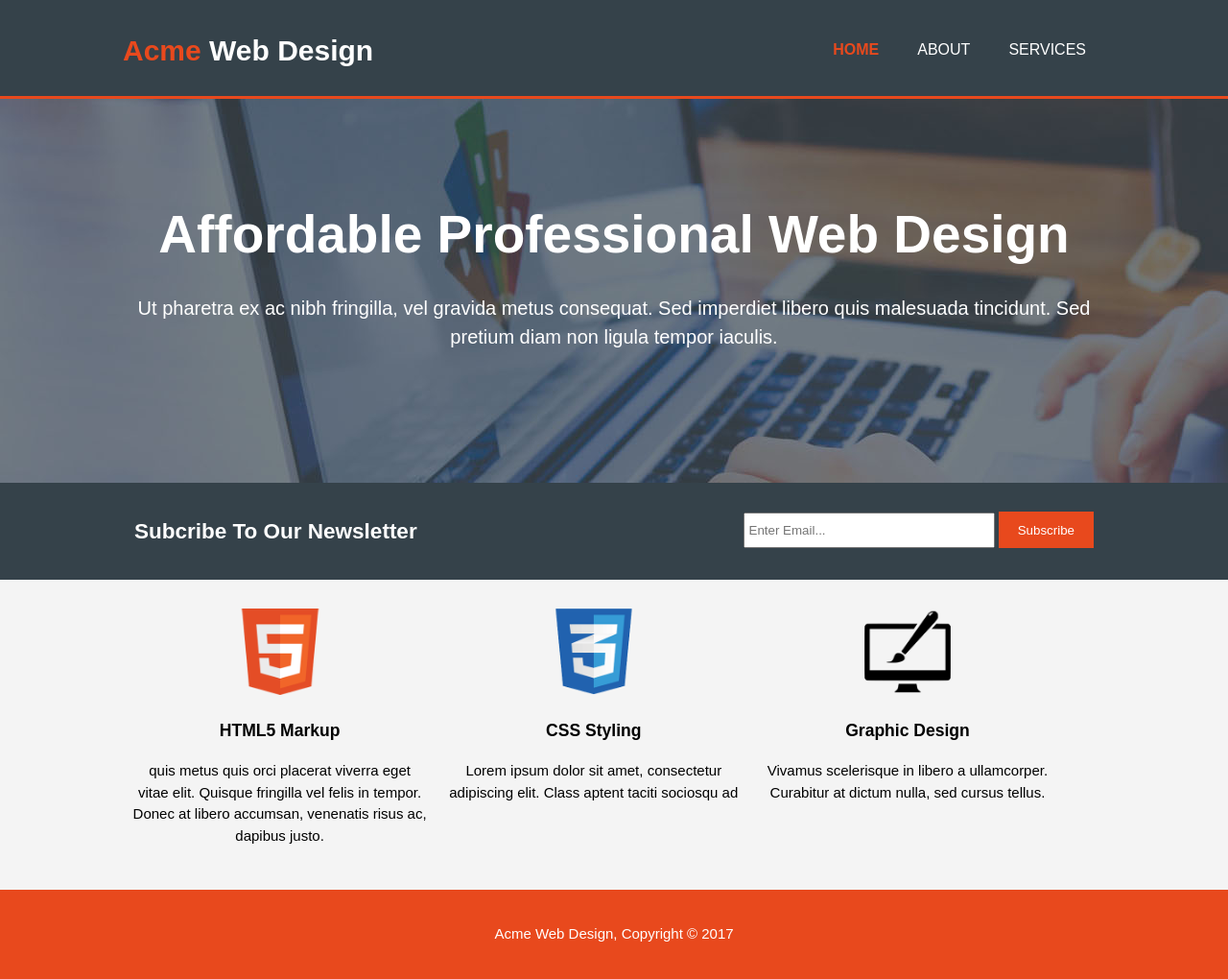
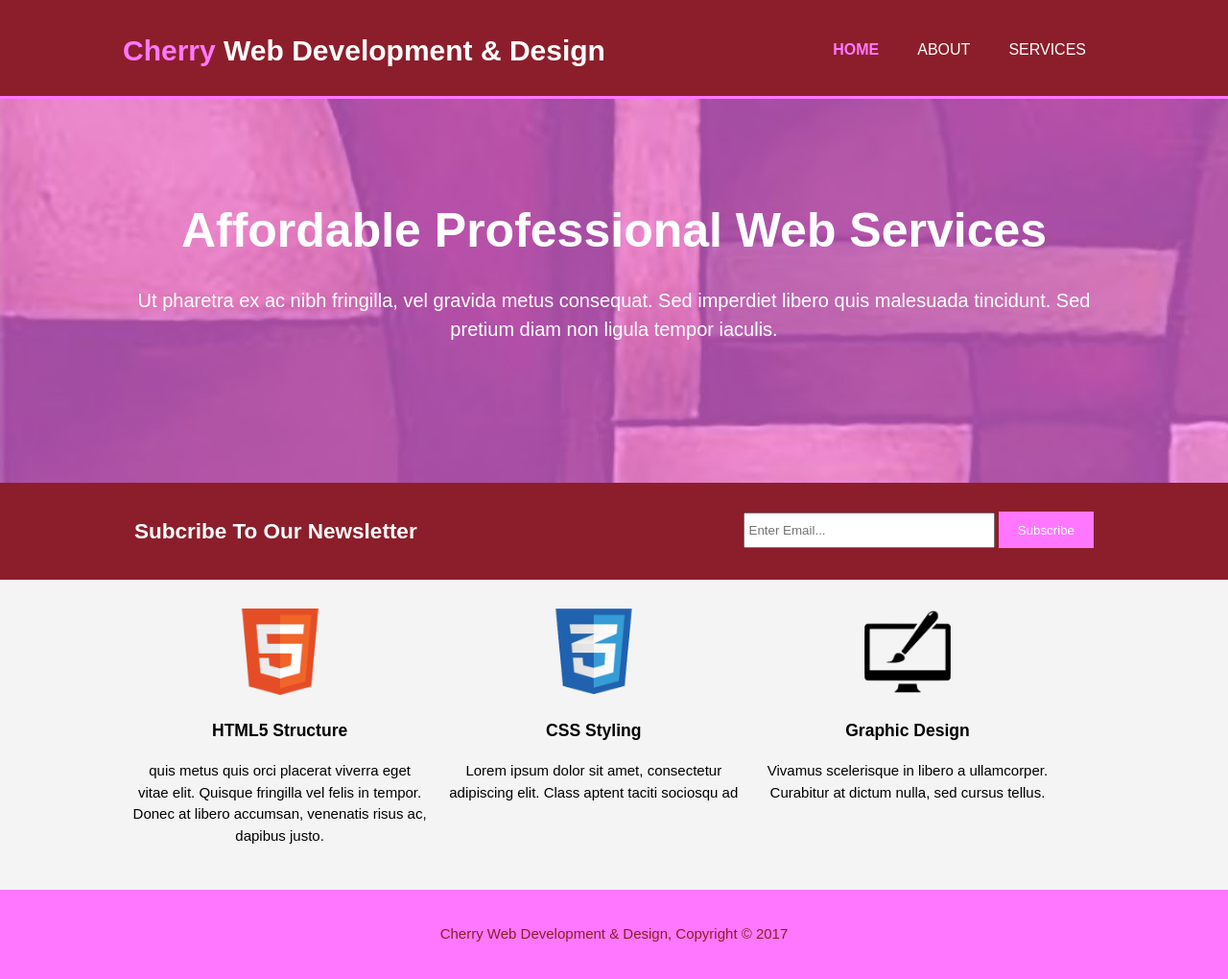
Before and after one commit to chantityb/Acme, a plain HTML site: page index.html in a window 1280 px wide. Shown: the whole page at 96% size. Drawn offline with Linux system fonts and the light colour scheme.

Commit message:
changed coloring/img

```diff
--- a/css/style.css
+++ b/css/style.css
@@ -19,7 +19,7 @@ ul{
 
 .button_1{
     height: 38px;
-    background: #e8491d;
+    background: #ff77ff;
     border: 0;
     padding-left: 20px;
     padding-right: 20px;
@@ -28,7 +28,7 @@ ul{
 
 .dark{
     padding: 15px;
-    background: #35424a;
+    background: #8c1e2b;
     color: #ffffff;
     margin-top: 10px;
     margin-bottom: 10px;
@@ -36,11 +36,11 @@ ul{
 
 /* Header **/
 header{
-    background: #35424a;
+    background: #8c1e2b;
     color: #ffffff;
     padding-top: 30px;
     min-height: 70px;
-    border-bottom: #e8491d 3px solid;
+    border-bottom: #ff77ff 3px solid;
 }
 
 header a{
@@ -70,7 +70,7 @@ header nav{
 }
 
 header .highlight, header .current a{
-    color: #e8491d;
+    color: #ff77ff;
     font-weight: bold;
 }
 
@@ -82,14 +82,16 @@ header a:hover{
 /* Showcase */
 #showcase{
     min-height: 400px;
-    background: url('../img/showcase.jpg') no-repeat 0 -400px;
+    background: url('../img/showcase1.jpg') no-repeat 0 -400px;
     text-align: center;
     color: #ffffff;
 }
 
+
+
 #showcase h1{
     margin-top: 100px;
-    font-size: 55px;
+    font-size: 50px;
     margin-bottom: 10px;
 }
 
@@ -101,7 +103,7 @@ header a:hover{
 #newsletter{
     padding: 15px;
     color: #ffffff;
-    background: #35424a;
+    background: #8c1e2b;
 }
 
 #newsletter h1{
@@ -122,14 +124,17 @@ header a:hover{
 /* Boxes */
 #boxes{
     margin-top: 20px;
+
 }
 
 #boxes .box{
-    float: left;
+    float:left;
     width: 30%;
     padding: 10px;
     text-align: center;
+
 }
+
 
 #boxes .box img{
     width: 90px;
@@ -165,8 +170,8 @@ ul#services li{
 footer{
     padding: 20px;
     margin-top: 20px;
-    color: #ffffff;
-    background: #e8491d;
+    color: #8c1e2b;
+    background: #ff77ff;
     text-align: center;
 }
 
--- a/index.html
+++ b/index.html
@@ -3,10 +3,10 @@
     <head>
         <meta charset="utf-8">
         <meta name="viewport" content="width=device-width">
-        <meta name="description" content="Affordable and professional web design">
-	  <meta name="keywords" content="web design, affordable web design, professional web design">
+        <meta name="description" content="Affordable and professional web develompment and Design">
+	  <meta name="keywords" content="web design, affordable web development and design, professional web development and design">
   	 <meta name="author" content="Chantity Buraimoh">
-        <title>Acme Web Design | Welcome</title>
+        <title>Cherry Web Development &amp; Design | Welcome</title>
         <link rel="stylesheet" href= "./css/style.css">
     </head>
     <body>
@@ -14,7 +14,7 @@
             <div class="container">
 
                 <div id="branding">
-                    <h1><span class="highlight">Acme</span> Web Design</h1>
+                    <h1><span class="highlight">Cherry</span> Web Development &amp; Design</h1>
                 </div>
 
                 <nav>
@@ -30,7 +30,7 @@
 
         <section id="showcase">
             <div class="container">
-                <h1>Affordable Professional Web Design</h1>
+                <h1>Affordable Professional Web Services</h1>
                 <p>Ut pharetra ex ac nibh fringilla, vel gravida metus consequat. Sed imperdiet libero quis malesuada tincidunt. Sed pretium diam non ligula tempor iaculis.</p>
             </div>
         </section>
@@ -49,7 +49,7 @@
             <div class="container">
                 <div class="box">
                     <img src="./img/logo_html.png">
-                    <h3>HTML5 Markup</h3>
+                    <h3>HTML5 Structure</h3>
                     <p>quis metus quis orci placerat viverra eget vitae elit. Quisque fringilla vel felis in tempor. Donec at libero accumsan, venenatis risus ac, dapibus justo.</p>
                 </div>
 
@@ -59,8 +59,9 @@
                     <p>Lorem ipsum dolor sit amet, consectetur adipiscing elit. Class aptent taciti sociosqu ad </p>
                 </div>
 
+
                 <div class="box">
-                    <img src="./img/logo_brush.png"s>
+                    <img src="./img/logo_brush.png">
                     <h3>Graphic Design</h3>
                     <p>Vivamus scelerisque in libero a ullamcorper. Curabitur at dictum nulla, sed cursus tellus.</p>
                 </div>
@@ -68,7 +69,7 @@
         </section>
 
         <footer>
-            <p>Acme Web Design,  Copyright &copy; 2017</p>
+            <p>Cherry Web Development &amp; Design,  Copyright &copy; 2017</p>
         </footer>
     </body>
 </html>
```
Also changed, not shown: about.html (+3 -3 lines), services.html (+5 -5 lines), img/showcase1.jpg (added), img/showcase2.jpg (added), 2 other files.
